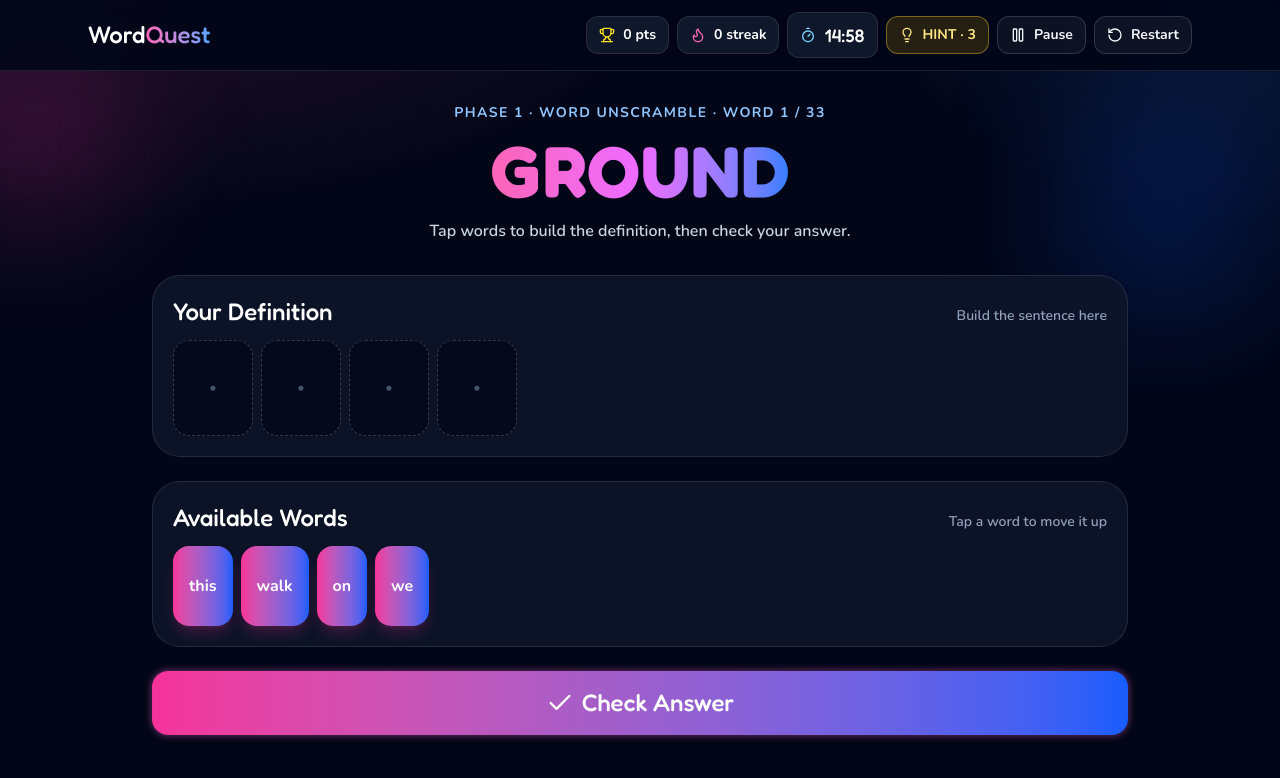
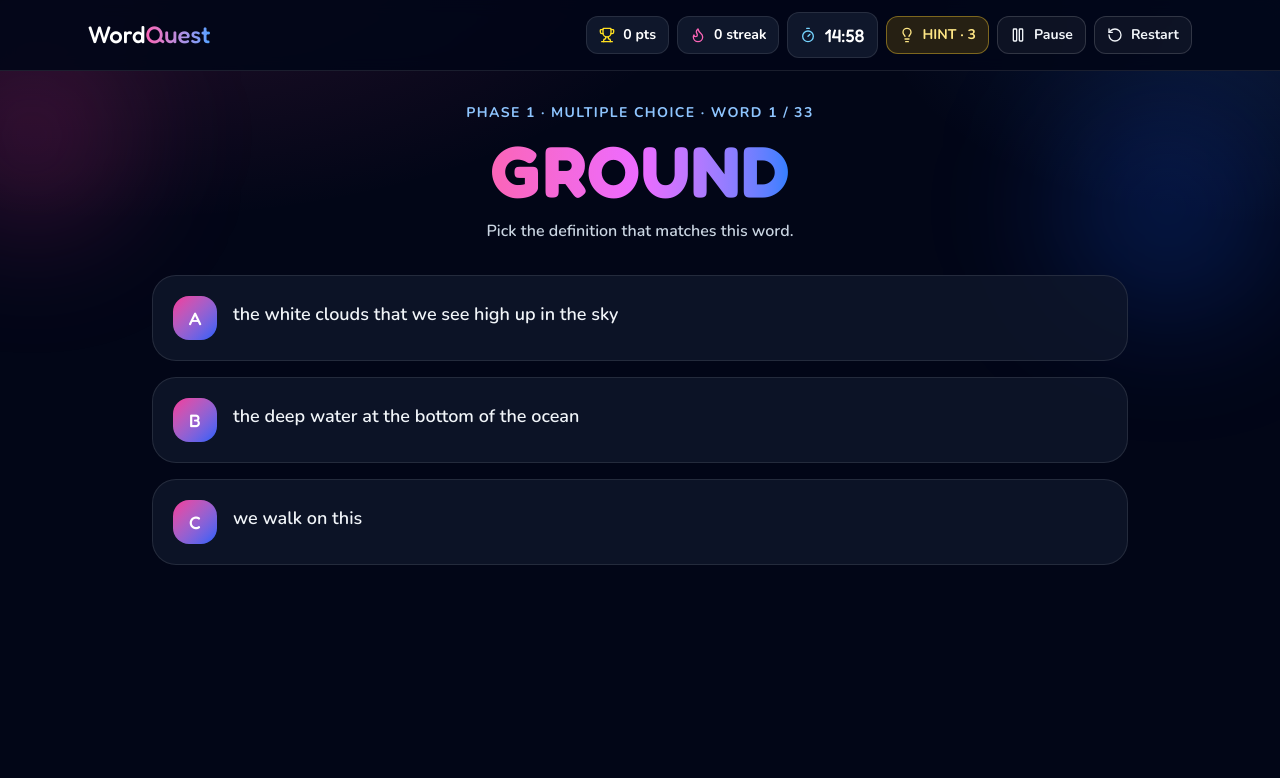
Before and after one commit to quadroce/wordquest, a React (Vite) app in the folder english-defs-game/: page / in a window 1280 px wide. Both pictures are taken after a click on the button "Start the quest". Shown: the top 778 px of the page. Built offline with nearby package versions, Linux system fonts and the light colour scheme.

Commit message:
Add game mechanics for token placement and feedback

```diff
--- a/english-defs-game/src/App.jsx
+++ b/english-defs-game/src/App.jsx
@@ -83,6 +83,38 @@ function buildChoices(entry, wordIndex) {
   ])
 }
 
+function placementTone(token, slotIndex) {
+  if (!token) return 'empty'
+  const distance = Math.abs(token.originalIndex - slotIndex)
+  if (distance === 0) return 'green'
+  if (distance === 1) return 'yellow'
+  return 'red'
+}
+
+function isPerfectDefinition(slots) {
+  return slots.length > 0 && slots.every((slot, index) => slot?.originalIndex === index)
+}
+
+function tileToneClass(tone) {
+  if (tone === 'green') {
+    return 'border-emerald-300 bg-emerald-500 text-white shadow-lg shadow-emerald-400/50 ring-2 ring-emerald-200/80'
+  }
+  if (tone === 'yellow') {
+    return 'border-amber-200 bg-amber-400 text-slate-950 shadow-lg shadow-amber-400/50 ring-2 ring-amber-200'
+  }
+  if (tone === 'red') {
+    return 'border-rose-300 bg-rose-600 text-white shadow-lg shadow-rose-500/50 ring-2 ring-rose-200/80'
+  }
+  return 'border-dashed border-white/20 bg-slate-950/70 text-slate-600'
+}
+
+function toneLabel(tone) {
+  if (tone === 'green') return 'Exact place'
+  if (tone === 'yellow') return 'One spot away'
+  if (tone === 'red') return 'Too far from the correct place'
+  return 'Empty slot'
+}
+
 function celebrate() {
   const colors = ['#ec4899', '#3b82f6', '#818cf8', '#f9a8d4', '#38bdf8']
   confetti({ particleCount: 120, spread: 80, origin: { y: 0.65 }, colors })
@@ -133,6 +165,7 @@ export default function App() {
 
   const finishedRef = useRef(false)
   const advanceTimeout = useRef(null)
+  const unscrambleAwarded = useRef(false)
 
   const currentEntry = deck[currentWordIndex]
   const multiplier = streak >= 3 ? 2 : 1
@@ -146,7 +179,8 @@ export default function App() {
     setYourDefinition(Array(tokens.length).fill(null))
     setHintedSlots([])
     setCheckStatus('idle')
-    setFeedback('Tap words to build the definition, then check your answer.')
+    unscrambleAwarded.current = false
+    setFeedback('Pick the definition that matches this word.')
     setChoiceOptions(buildChoices(entry, index))
     setHiddenChoiceId(null)
     setSelectedChoiceId(null)
@@ -232,18 +266,18 @@ export default function App() {
   )
 
   const moveTokenToDefinition = (tokenId) => {
-    if (currentPhase !== 1 || checkStatus === 'correct' || isPaused) return
+    if (currentPhase !== 2 || checkStatus === 'correct' || isPaused) return
     const token = availableWords.find((item) => item.id === tokenId)
     const emptyIndex = yourDefinition.findIndex((slot) => slot == null)
     if (!token || emptyIndex === -1) return
     setAvailableWords((list) => list.filter((item) => item.id !== tokenId))
     setYourDefinition((slots) => slots.map((slot, index) => (index === emptyIndex ? token : slot)))
     setCheckStatus('idle')
-    setFeedback('Keep going — fill every slot, then press Check Answer.')
+    setFeedback('Green is exact, yellow is one spot away, red is farther off.')
   }
 
   const returnTokenToAvailable = (slotIndex) => {
-    if (currentPhase !== 1 || checkStatus === 'correct' || isPaused) return
+    if (currentPhase !== 2 || checkStatus === 'correct' || isPaused) return
     if (hintedSlots.includes(slotIndex)) return
     const token = yourDefinition[slotIndex]
     if (!token) return
@@ -252,29 +286,59 @@ export default function App() {
     setCheckStatus('idle')
   }
 
+  const completeUnscramble = useCallback(() => {
+    if (unscrambleAwarded.current || currentPhase !== 2) return
+    unscrambleAwarded.current = true
+    const awarded = BASE_POINTS * (streak >= 3 ? 2 : 1)
+    const nextScore = score + awarded
+    setScore(nextScore)
+    setWordsSolved((value) => value + 1)
+    setCheckStatus('correct')
+    setFeedback(
+      streak >= 3
+        ? `All green! +${awarded} points with a ${streak}-word streak (2x).`
+        : `All green! +${awarded} points.`,
+    )
+    celebrate()
+    advanceTimeout.current = window.setTimeout(() => goToNextWord(nextScore), 1500)
+  }, [currentPhase, goToNextWord, score, streak])
+
+  useEffect(() => {
+    if (currentPhase !== 2 || isPaused || checkStatus === 'correct') return
+    if (isPerfectDefinition(yourDefinition)) {
+      completeUnscramble()
+    }
+  }, [checkStatus, completeUnscramble, currentPhase, isPaused, yourDefinition])
+
   const checkAnswer = () => {
-    if (!currentEntry || currentPhase !== 1 || checkStatus === 'correct' || isPaused) return
+    if (!currentEntry || currentPhase !== 2 || checkStatus === 'correct' || isPaused) return
     if (yourDefinition.some((slot) => slot == null)) {
       setCheckStatus('wrong')
       setFeedback('Place every word in Your Definition first.')
       return
     }
-    const built = yourDefinition.map((slot) => slot.text).join(' ')
-    const perfect = yourDefinition.every((slot, index) => slot.originalIndex === index)
-    if (built === currentEntry.correct_definition && perfect) {
-      setCheckStatus('correct')
-      setFeedback('Great job! Get ready to pick the meaning.')
-      window.setTimeout(() => setCurrentPhase(2), 900)
+    if (isPerfectDefinition(yourDefinition)) {
+      completeUnscramble()
       return
     }
     setCheckStatus('wrong')
-    setFeedback('Not quite. Try a different order!')
+    setFeedback('Not all green yet. Yellow is close — red is too far. Try another order!')
   }
 
   const handleHint = () => {
     if (hintsLeft <= 0 || isPaused || isGameOver || checkStatus === 'correct' || choiceResult) return
 
     if (currentPhase === 1) {
+      const distractor = choiceOptions.find(
+        (option) => !option.correct && option.id !== hiddenChoiceId,
+      )
+      if (!distractor) return
+      setHiddenChoiceId(distractor.id)
+      setHintsLeft((value) => value - 1)
+      setFeedback('Hint used: one wrong card is gone.')
+      return
+    }
+
     const nextIndex = yourDefinition.findIndex(
       (slot, index) => !slot || slot.originalIndex !== index,
     )
@@ -301,26 +365,17 @@ export default function App() {
     setHintsLeft((value) => value - 1)
     setCheckStatus('idle')
     setFeedback('Hint used: the next word is in the right place.')
-      return
-    }
-
-    const distractor = choiceOptions.find(
-      (option) => !option.correct && option.id !== hiddenChoiceId,
-    )
-    if (!distractor) return
-    setHiddenChoiceId(distractor.id)
-    setHintsLeft((value) => value - 1)
   }
 
   const hintDisabled = useMemo(() => {
     if (!gameStarted || isPaused || isGameOver || hintsLeft <= 0) return true
     if (currentPhase === 1) {
+      return Boolean(choiceResult || hiddenChoiceId)
+    }
     return (
       checkStatus === 'correct' ||
       yourDefinition.every((slot, index) => slot?.originalIndex === index)
     )
-    }
-    return Boolean(choiceResult || hiddenChoiceId)
   }, [
     checkStatus,
     choiceResult,
@@ -334,25 +389,24 @@ export default function App() {
   ])
 
   const selectChoice = (option) => {
-    if (currentPhase !== 2 || choiceResult || isPaused || option.id === hiddenChoiceId) return
+    if (currentPhase !== 1 || choiceResult || isPaused || option.id === hiddenChoiceId) return
     setSelectedChoiceId(option.id)
 
     if (option.correct) {
       const nextStreak = streak + 1
-      const awarded = BASE_POINTS * (nextStreak >= 3 ? 2 : 1)
-      const nextScore = score + awarded
       setStreak(nextStreak)
       setMaxStreak((value) => Math.max(value, nextStreak))
-      setScore(nextScore)
-      setWordsSolved((value) => value + 1)
       setChoiceResult('correct')
       setFeedback(
         nextStreak >= 3
-          ? `Correct! ${awarded} points with a ${nextStreak}-word streak (2x).`
-          : `Correct! +${awarded} points.`,
+          ? 'Yes! Streak is on 2x. Now rebuild the definition.'
+          : 'Yes! Now rebuild the definition word by word.',
       )
-      celebrate()
-      advanceTimeout.current = window.setTimeout(() => goToNextWord(nextScore), 1500)
+      advanceTimeout.current = window.setTimeout(() => {
+        setChoiceResult(null)
+        setFeedback('Tap words to rebuild the definition. Green = exact, yellow = close, red = far.')
+        setCurrentPhase(2)
+      }, 900)
       return
     }
 
@@ -405,7 +459,7 @@ export default function App() {
               type="button"
               onClick={handleHint}
               disabled={hintDisabled}
-              title="Phase 1: place the next correct word. Phase 2: hide one wrong card."
+              title="Phase 1: hide one wrong card. Phase 2: place the next correct word."
               className="inline-flex items-center gap-2 rounded-xl border border-amber-300/40 bg-amber-400/15 px-3 py-2 text-sm font-bold text-amber-200 transition hover:bg-amber-400/25 disabled:cursor-not-allowed disabled:opacity-40"
             >
               <Lightbulb className="h-4 w-4" />
@@ -474,7 +528,7 @@ export default function App() {
       {currentEntry && !isGameOver ? (
         <main className="mx-auto w-full max-w-5xl px-4 py-8 sm:px-6">
           <p className="text-center text-sm font-bold uppercase tracking-widest text-blue-300">
-            Phase {currentPhase} · {currentPhase === 1 ? 'Word Unscramble' : 'Multiple Choice'} · Word{' '}
+            Phase {currentPhase} · {currentPhase === 1 ? 'Multiple Choice' : 'Word Unscramble'} · Word{' '}
             {currentWordIndex + 1} / {deck.length}
           </p>
           <h1 className="mt-3 text-center font-display text-5xl font-bold uppercase tracking-wide sm:text-7xl">
@@ -485,30 +539,64 @@ export default function App() {
           <p className="mx-auto mt-3 max-w-2xl text-center text-slate-300">{feedback}</p>
 
           {currentPhase === 1 ? (
+            <ul
+              className={`mt-8 grid gap-4 ${choiceResult === 'wrong' ? 'animate-shake' : ''} ${
+                choiceResult === 'correct' ? 'animate-pop' : ''
+              }`}
+            >
+              {choiceOptions.map((option, index) => {
+                const hidden = option.id === hiddenChoiceId
+                const selected = selectedChoiceId === option.id
+                const showCorrect = choiceResult && option.correct
+                const showWrong = choiceResult === 'wrong' && selected && !option.correct
+                return (
+                  <li key={option.id} className={hidden ? 'hidden' : ''}>
+                    <button
+                      type="button"
+                      disabled={Boolean(choiceResult)}
+                      onClick={() => selectChoice(option)}
+                      className={`flex w-full items-start gap-4 rounded-3xl border px-5 py-5 text-left transition ${
+                        showCorrect
+                          ? 'border-emerald-400 bg-emerald-500/20 shadow-lg shadow-emerald-500/20'
+                          : showWrong
+                            ? 'border-rose-400 bg-rose-500/20'
+                            : 'border-white/10 bg-slate-900/80 hover:border-blue-400/70 hover:bg-slate-800'
+                      }`}
+                    >
+                      <span className="flex h-11 w-11 shrink-0 items-center justify-center rounded-2xl bg-gradient-to-br from-pink-500 to-blue-600 font-display text-lg text-white">
+                        {LETTERS[index]}
+                      </span>
+                      <span className="pt-1 text-lg text-slate-100">{option.text}</span>
+                    </button>
+                  </li>
+                )
+              })}
+            </ul>
+          ) : (
             <section className="mt-8 space-y-6">
               <Board
                 title="Your Definition"
-                hint="Build the sentence here"
+                hint="Colors update as you place each word"
                 shake={checkStatus === 'wrong'}
                 success={checkStatus === 'correct'}
               >
+                <ColorLegend />
                 <div className="flex min-h-24 flex-wrap gap-2">
-                  {yourDefinition.map((slot, index) => (
+                  {yourDefinition.map((slot, index) => {
+                    const tone = placementTone(slot, index)
+                    return (
                       <button
                         key={`slot-${index}`}
                         type="button"
+                        title={toneLabel(tone)}
+                        aria-label={slot ? `${slot.text}: ${toneLabel(tone)}` : 'Empty slot'}
                         onClick={() => returnTokenToAvailable(index)}
-                      className={`min-h-12 min-w-20 rounded-2xl border px-3 py-2 text-sm font-bold transition ${
-                        slot
-                          ? hintedSlots.includes(index) || checkStatus === 'correct'
-                            ? 'border-emerald-400 bg-emerald-500/20 text-white'
-                            : 'border-pink-400/50 bg-gradient-to-r from-pink-500 to-blue-600 text-white'
-                          : 'border-dashed border-white/20 bg-slate-950/70 text-slate-600'
-                      }`}
+                        className={`min-h-12 min-w-20 rounded-2xl border px-3 py-2 text-sm font-extrabold transition ${tileToneClass(tone)}`}
                       >
                         {slot ? slot.text : '•'}
                       </button>
-                  ))}
+                    )
+                  })}
                 </div>
               </Board>
 
@@ -541,36 +629,6 @@ export default function App() {
                 Check Answer
               </button>
             </section>
-          ) : (
-            <ul className={`mt-8 grid gap-4 ${choiceResult === 'wrong' ? 'animate-shake' : ''}`}>
-              {choiceOptions.map((option, index) => {
-                const hidden = option.id === hiddenChoiceId
-                const selected = selectedChoiceId === option.id
-                const showCorrect = choiceResult && option.correct
-                const showWrong = choiceResult === 'wrong' && selected && !option.correct
-                return (
-                  <li key={option.id} className={hidden ? 'hidden' : ''}>
-                    <button
-                      type="button"
-                      disabled={Boolean(choiceResult)}
-                      onClick={() => selectChoice(option)}
-                      className={`flex w-full items-start gap-4 rounded-3xl border px-5 py-5 text-left transition ${
-                        showCorrect
-                          ? 'border-emerald-400 bg-emerald-500/20 shadow-lg shadow-emerald-500/20'
-                          : showWrong
-                            ? 'border-rose-400 bg-rose-500/20'
-                            : 'border-white/10 bg-slate-900/80 hover:border-blue-400/70 hover:bg-slate-800'
-                      }`}
-                    >
-                      <span className="flex h-11 w-11 shrink-0 items-center justify-center rounded-2xl bg-gradient-to-br from-pink-500 to-blue-600 font-display text-lg text-white">
-                        {LETTERS[index]}
-                      </span>
-                      <span className="pt-1 text-lg text-slate-100">{option.text}</span>
-                    </button>
-                  </li>
-                )
-              })}
-            </ul>
           )}
         </main>
       ) : null}
@@ -604,8 +662,8 @@ function SetupScreen({ selectedMinutes, onMinutesChange, highScore, onStart }) {
             </span>
           </h1>
           <p className="mx-auto mt-4 max-w-xl text-lg text-slate-300">
-            Unscramble each definition, then choose the right meaning. Build streaks, spend hints
-            wisely, and beat the clock.
+            First pick the right meaning, then rebuild the definition word by word. Build streaks,
+            spend hints wisely, and beat the clock.
           </p>
           {highScore > 0 ? (
             <p className="mt-3 font-bold text-blue-300">Best score: {highScore}</p>
@@ -613,9 +671,9 @@ function SetupScreen({ selectedMinutes, onMinutesChange, highScore, onStart }) {
         </div>
 
         <ol className="mt-8 grid gap-4 sm:grid-cols-3">
-          <HelpCard step="1" title="Unscramble" text="Move word tiles into Your Definition, then press Check Answer." />
-          <HelpCard step="2" title="Choose" text="Pick the correct definition from three big cards." />
-          <HelpCard step="3" title="Hint" text="You get 3 hints: they place the next word or hide one wrong card." />
+          <HelpCard step="1" title="Choose" text="Pick the correct definition from three big cards." />
+          <HelpCard step="2" title="Unscramble" text="Move word tiles into Your Definition, then press Check Answer." />
+          <HelpCard step="3" title="Hint" text="You get 3 hints: they hide one wrong card or place the next word." />
         </ol>
 
         <div className="mt-8 rounded-3xl border border-blue-400/20 bg-blue-950/50 p-5">
@@ -666,6 +724,25 @@ function HelpCard({ step, title, text }) {
   )
 }
 
+function ColorLegend() {
+  return (
+    <ul className="mb-3 flex flex-wrap gap-3 text-xs font-bold uppercase tracking-wide">
+      <li className="inline-flex items-center gap-2 text-emerald-300">
+        <span className="h-3 w-3 rounded-full bg-emerald-400 shadow shadow-emerald-400/80" />
+        Exact place
+      </li>
+      <li className="inline-flex items-center gap-2 text-amber-300">
+        <span className="h-3 w-3 rounded-full bg-amber-400 shadow shadow-amber-400/80" />
+        One spot away
+      </li>
+      <li className="inline-flex items-center gap-2 text-rose-300">
+        <span className="h-3 w-3 rounded-full bg-rose-500 shadow shadow-rose-500/80" />
+        Too far
+      </li>
+    </ul>
+  )
+}
+
 function Board({ title, hint, children, shake = false, success = false }) {
   return (
     <div
```
Lines whose indentation alone changed are shown as unchanged.
